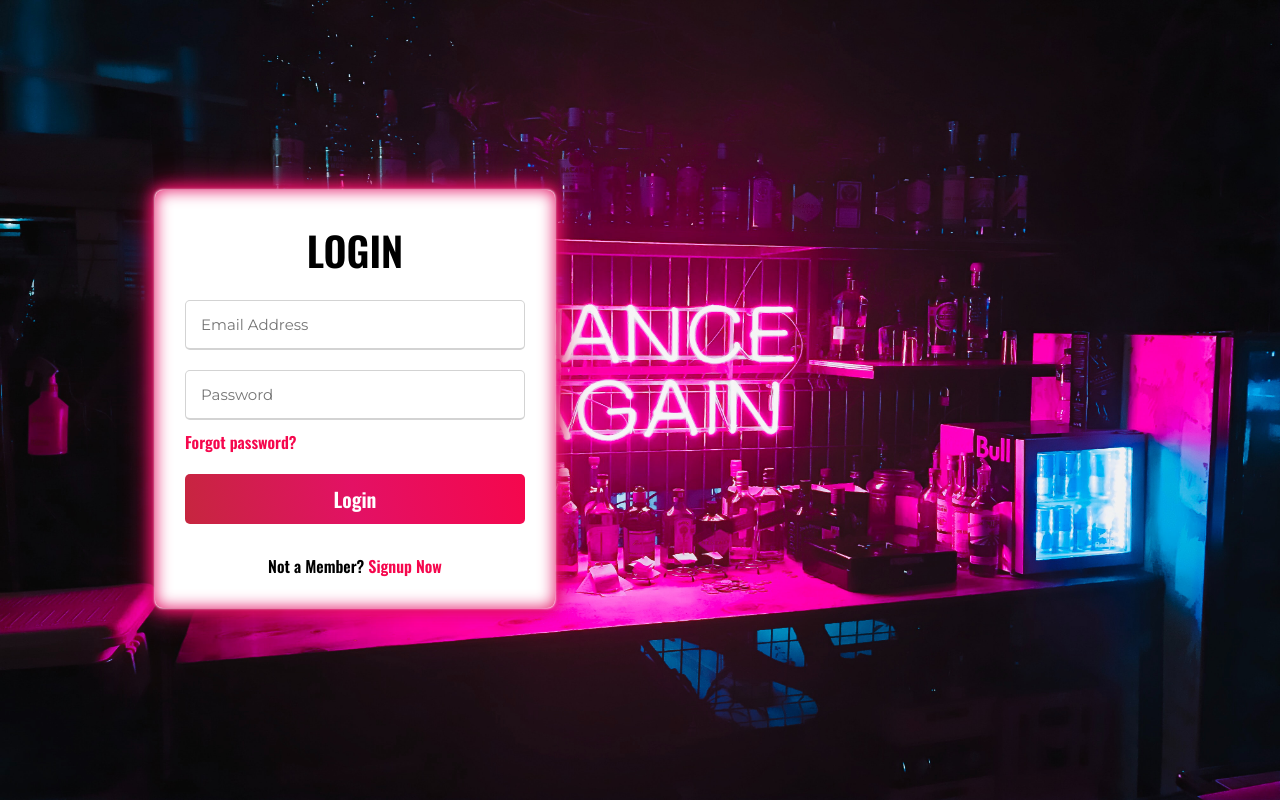
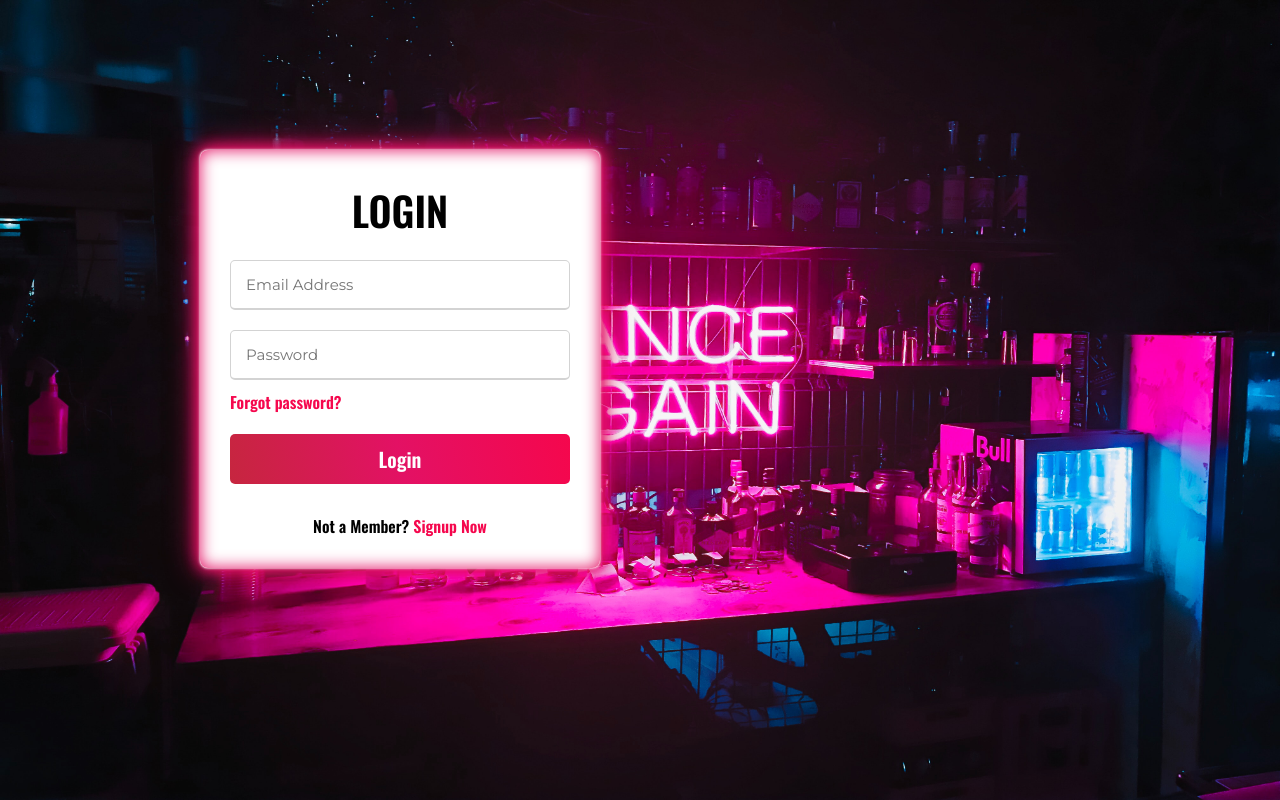
Before and after one commit to LastLeonidas/PW1, a Vue app in the folder Template_Project/: page /login in a window 1280 px wide. Built offline with nearby package versions, Linux system fonts and the light colour scheme.

Commit message:
Arreglados problemas de direccionamiento hacia Pantalla Home desde las Pantallas Login & Register.

```diff
--- a/Template_Project/src/assets/styles/styleLogin.css
+++ b/Template_Project/src/assets/styles/styleLogin.css
@@ -16,20 +16,13 @@ body {
     background-size: 100% 100%;
 }
 
-html, body {
-    display: grid;
-    height: 100%;
-    padding-left: 70px;
-    padding-top: 45px;
-}
-
 .wrapper {
     width: 400px;
     background: #fff;
     padding: 30px;
     border-radius: 8px;
-    margin-top: 100px;
-    margin-left: 15px;
+    margin-top: 150px;
+    margin-left: 200px;
     float: left;
     box-shadow: 0 0 .2rem #fff,
     0 0 .1rem #fff,
@@ -93,7 +86,7 @@ html, body {
 .form-inner form .signup-link a:hover {
     text-decoration: underline;
 }
-form .field input[type="submit"] {
+form .field input[type="button"] {
     color: #fff;
     font-family: 'Oswald', sans-serif;
     font-size: 20px;
--- a/Template_Project/src/assets/styles/styleRegister.css
+++ b/Template_Project/src/assets/styles/styleRegister.css
@@ -83,12 +83,12 @@ form .user-details .input-box {
     border-color: rgba(245,7,77,1);
 }
 
-form .button {
+form .buttonSubmitRegister {
     height: 40px;
     margin: 30px 0 0 0;
 }
 
-form .button input {
+form .buttonSubmitRegister input {
     height: 100%;
     width: 100%;
     outline: none;
--- a/Template_Project/src/assets/styles/styleUsuarioHome.css
+++ b/Template_Project/src/assets/styles/styleUsuarioHome.css
@@ -1,4 +1,9 @@
 @import url('https://fonts.gooleapis.com/css2?family=League+Gothic&family=Oswald:wght@600&display=swap');
+
+* {
+    padding: 0;
+    margin: 0;
+}
 
 .body {
     display: flex;
--- a/Template_Project/src/views/LoginView.vue
+++ b/Template_Project/src/views/LoginView.vue
@@ -20,7 +20,7 @@
             <div class="pass-link"><a href="#">Forgot password?</a></div>
             <div class="field">
               <a href="/usuarioHome">
-                <input type="submit" value="Login" id="buttonlogin" />
+                <input class="buttonSubmitLogin" type="button" value="Login" id="buttonlogin" />
               </a>
             </div>
             <div class="signup-link">
--- a/Template_Project/src/views/RegisterView.vue
+++ b/Template_Project/src/views/RegisterView.vue
@@ -47,9 +47,9 @@
                 <input type="url" placeholder="Enter the url" required>
               </div>
             </div>
-            <div class="button">
+            <div class="buttonSubmitRegister">
               <a href="/usuarioHome">
-                <input type="submit" value="Register" />
+                <input type="button" value="Register" />
               </a>
             </div>
 
```
